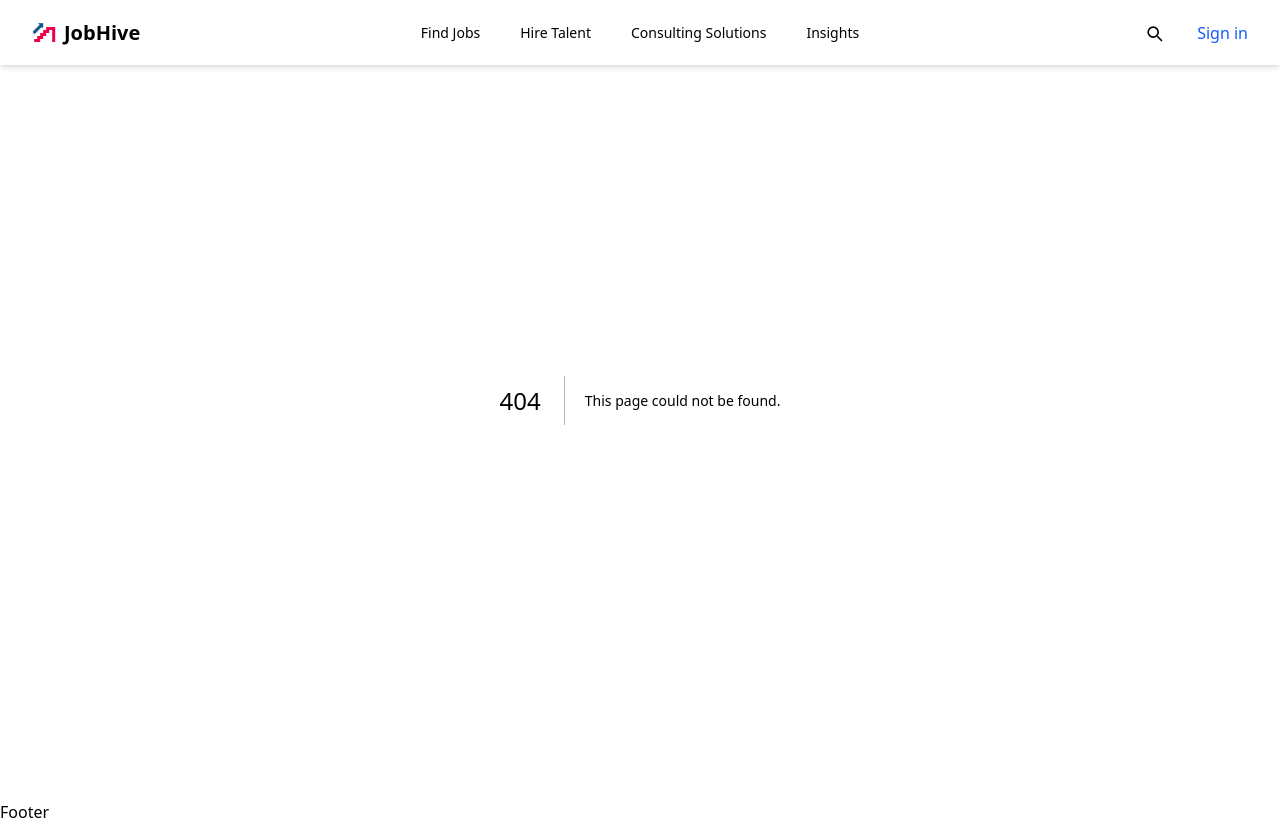
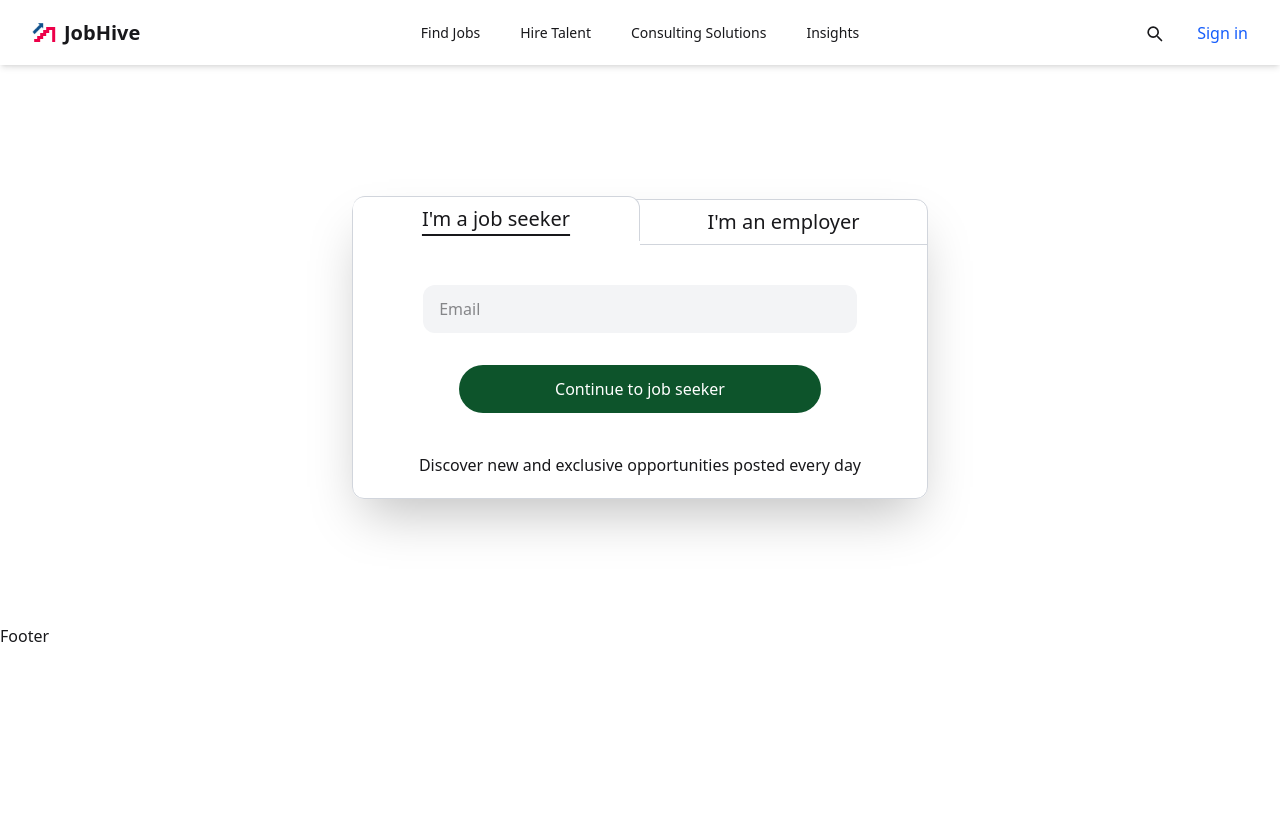
Before and after one commit to alaminislam34/Hiring-Agency-Communication-Platform, a Next.js app: page /signup in a window 1280 px wide. Before the commit this address had no page. After the commit the page ends 800 px from the top, so only its background shows below. Built offline with nearby package versions, Linux system fonts and the light colour scheme.

Commit message:
added login or register page design

```diff
--- a/package.json
+++ b/package.json
@@ -12,6 +12,7 @@
     "next": "15.2.2",
     "react": "^19.0.0",
     "react-dom": "^19.0.0",
+    "react-hook-form": "^7.54.2",
     "react-icons": "^5.5.0"
   },
   "devDependencies": {
--- /dev/null
+++ b/src/app/addResume/page.jsx
@@ -0,0 +1,11 @@
+import React from "react";
+
+const AddResume = () => {
+  return (
+    <div>
+      <h1>Add Resume</h1>
+    </div>
+  );
+};
+
+export default AddResume;
--- a/src/app/layout.js
+++ b/src/app/layout.js
@@ -25,7 +25,7 @@ export default function RootLayout({ children }) {
         className={`${geistSans.variable} ${geistMono.variable} antialiased`}
       >
         <Navbar></Navbar>
-        <section>{children}</section>
+        <section className="min-h-[550px] mt-[74px] ">{children}</section>
         <Footer></Footer>
       </body>
     </html>
--- /dev/null
+++ b/src/app/signin/page.jsx
@@ -0,0 +1,49 @@
+import Link from "next/link";
+
+const SignIn = () => {
+  return (
+    <div className="flex justify-center items-center min-h-[550px]">
+      <div className="space-y-6 max-w-sm w-full">
+        <h1 className="text-2xl md:text-3xl font-semibold text-center">
+          Sign in{" "}
+        </h1>
+        <form className="flex flex-col gap-4">
+          <input
+            className="py-2 px-4 md:py-3 rounded-xl focus:outline-green-900 focus:ring-green-700 bg-gray-100"
+            type="username"
+            name="username"
+            placeholder="Enter your username"
+          />
+          <input
+            className="py-2 px-4 md:py-3 rounded-xl focus:outline-green-900 focus:ring-green-700 bg-gray-100"
+            type="password"
+            name="password"
+            placeholder="Enter your password"
+          />
+          <label className="flex flex-row items-center gap-2">
+            <input
+              type="checkbox"
+              name="checkbox"
+              className="checkbox checkbox-success"
+            />
+            Remember me
+          </label>
+          <button
+            type="submit"
+            className="w-full py-2 bg-green-900 rounded-full cursor-pointer duration-300 hover:bg-green-950 text-white"
+          >
+            Sign in
+          </button>
+        </form>
+        <p>
+          Don't have an account{" "}
+          <Link href={"/signup"} className="underline underline-offset-2">
+            Sign up
+          </Link>
+        </p>
+      </div>
+    </div>
+  );
+};
+
+export default SignIn;
--- /dev/null
+++ b/src/app/signup/page.jsx
@@ -0,0 +1,59 @@
+"use client";
+import { useState } from "react";
+
+const SignUP = () => {
+  const [employer, setEmployer] = useState(false);
+  return (
+    <div className="flex justify-center items-center min-h-[550px] ">
+      <div className="shadow-2xl max-w-xl w-full rounded-xl">
+        <div className="pb-4 border border-gray-300 rounded-xl space-y-4 md:space-y-6 w-full min-h-[300px] ">
+          <div className="grid grid-cols-2">
+            <button
+              className={`${
+                !employer
+                  ? "border-t -translate-y-1 bg-white border-r underline underline-offset-8 rounded-t-xl"
+                  : "border-b"
+              } py-2 px-4 md:px-6 border-gray-300 cursor-pointer text-lg lg:text-xl`}
+              onClick={() => setEmployer(false)}
+            >
+              I'm a job seeker
+            </button>
+            <button
+              className={`${
+                employer
+                  ? "border-t -translate-y-1 bg-white border-l underline underline-offset-8 rounded-t-xl"
+                  : "border-b"
+              } py-2 px-4 md:px-6 border-gray-300 cursor-pointer text-lg lg:text-xl`}
+              onClick={() => setEmployer(true)}
+            >
+              I'm an employer
+            </button>
+          </div>
+          <div>
+            <form className="flex flex-col gap-6 lg:gap-8 items-center p-4">
+              <input
+                className="w-full lg:w-4/5 py-2 px-4 md:py-3 rounded-xl focus:outline-green-900 focus:ring-green-700 bg-gray-100"
+                type="email"
+                name="email"
+                placeholder="Email"
+              />
+              <button className="py-2 md:py-3 rounded-full w-2/3 text-white bg-green-900 hover:bg-green-950 duration-300 cursor-pointer">
+                {" "}
+                {employer
+                  ? "Continue to employer"
+                  : "Continue to job seeker"}{" "}
+              </button>
+            </form>
+          </div>
+          <p className="text-center">
+            {employer
+              ? "Find skilled professionals using industry-leading AI"
+              : "Discover new and exclusive opportunities posted every day"}{" "}
+          </p>
+        </div>
+      </div>
+    </div>
+  );
+};
+
+export default SignUP;
```
Also changed, not shown: 1 other file (tests, documents, lock files or other folders).
